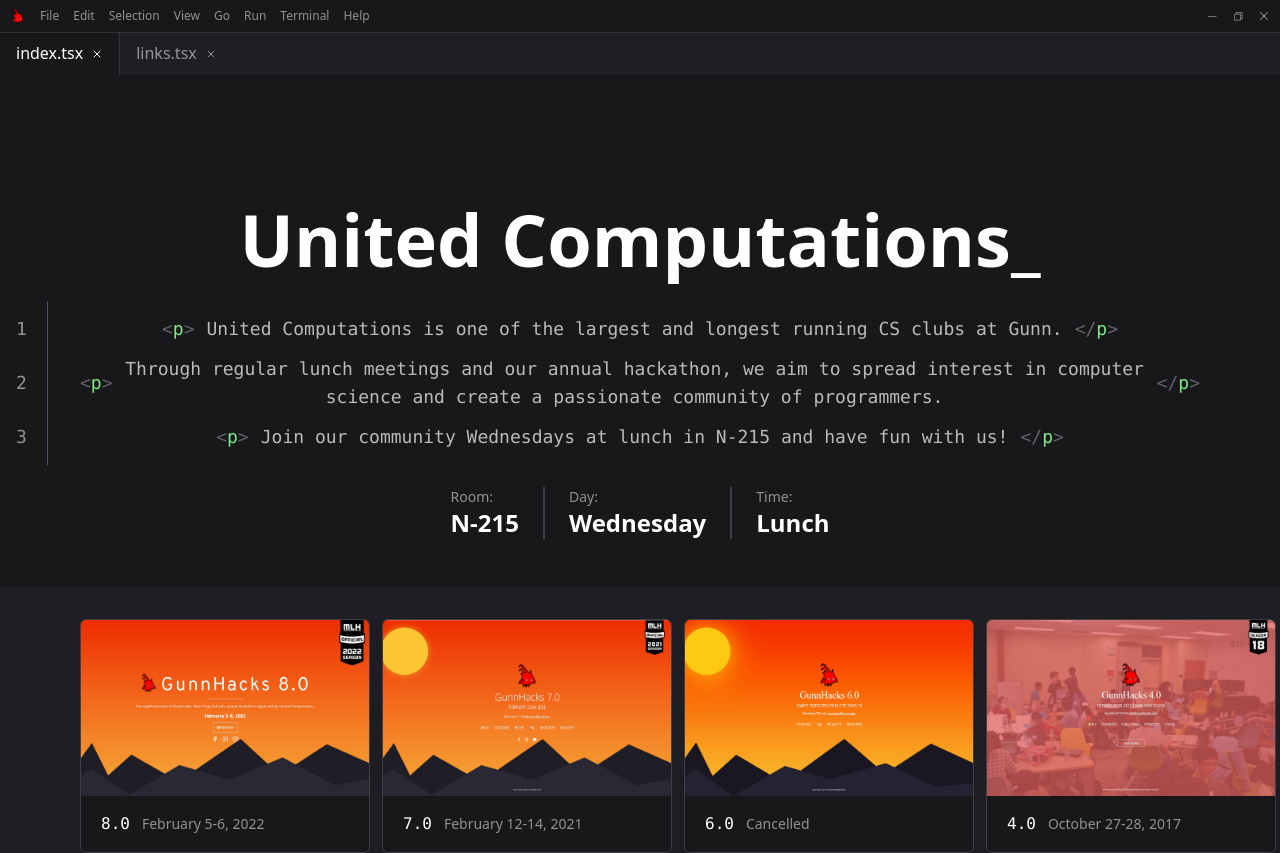
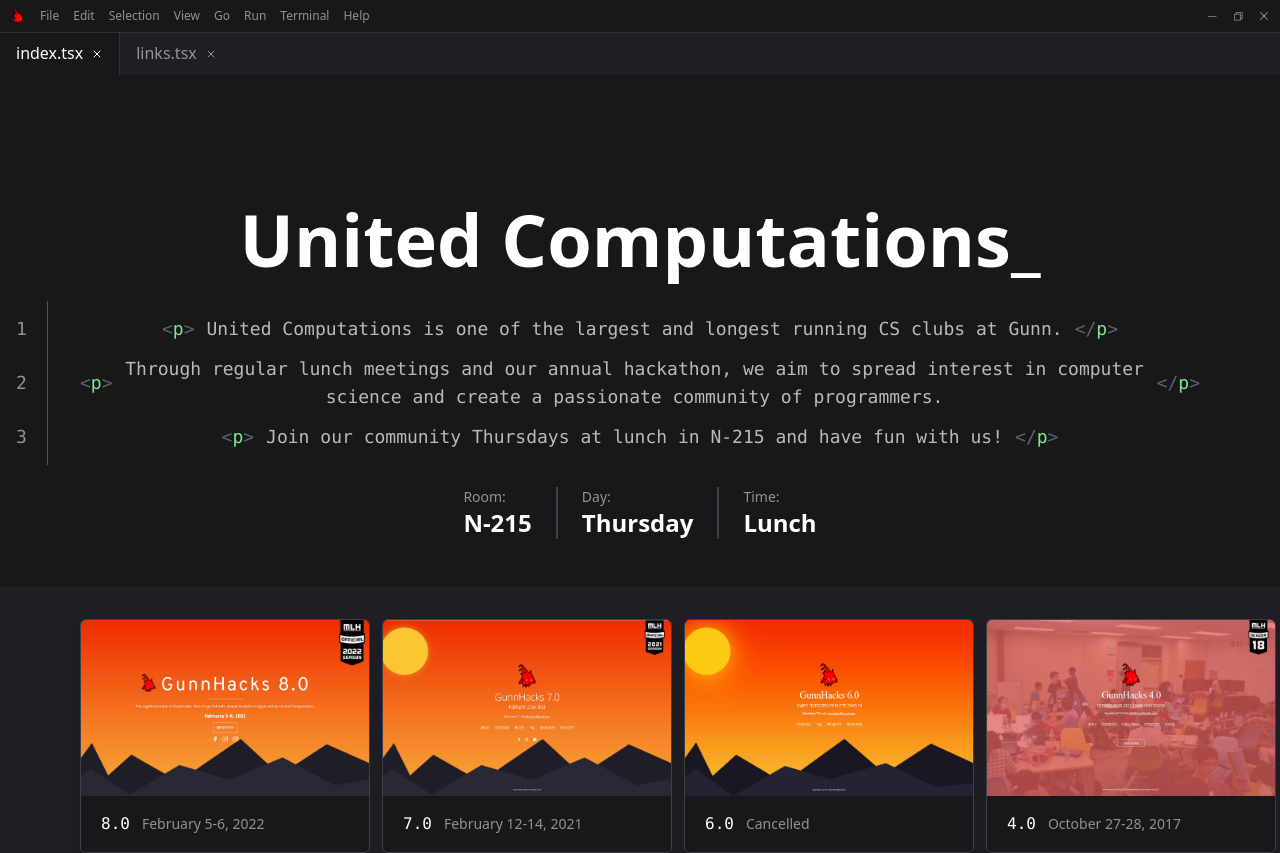
Before and after one commit to united-computations/united-computations.github.io, a Next.js app: page / in a window 1280 px wide. Shown: the top 853 px of the page. Built offline with nearby package versions, Linux system fonts and the light colour scheme.

Commit message:
update day of week

```diff
--- a/components/Header.tsx
+++ b/components/Header.tsx
@@ -1,4 +1,4 @@
-import {ReactNode} from 'react';
+import { ReactNode } from 'react';
 
 
 // The code-editor-inspired header section on the home page.
@@ -19,7 +19,7 @@
                     passionate community of programmers.
                 </CodeText>
                 <CodeText index={3}>
-                    Join our community Wednesdays at lunch in N-215 and have fun with us!
+                    Join our community Thursdays at lunch in N-215 and have fun with us!
                 </CodeText>
             </div>
 
@@ -30,7 +30,7 @@
                 </DivideCard>
                 <DivideCard>
                     <p className="text-sm text-secondary">Day:</p>
-                    <strong className="text-2xl">Wednesday</strong>
+                    <strong className="text-2xl">Thursday</strong>
                 </DivideCard>
                 <DivideCard>
                     <p className="text-sm text-secondary">Time:</p>
@@ -41,7 +41,7 @@
     )
 }
 
-function CodeText(props: {index: number, children: ReactNode}) {
+function CodeText(props: { index: number, children: ReactNode }) {
     return (
         <p className="text-lg text-center font-mono flex gap-3 items-center justify-center">
             <code className="absolute left-4 text-secondary py-3.5 pr-5 lg:border-r lg:border-gray-600">{props.index}</code>
@@ -56,7 +56,7 @@
     )
 }
 
-function DivideCard(props: {children: ReactNode}) {
+function DivideCard(props: { children: ReactNode }) {
     return (
         <div className="flex flex-col py-4 md:py-0 md:px-6 justify-center">
             {props.children}
```
